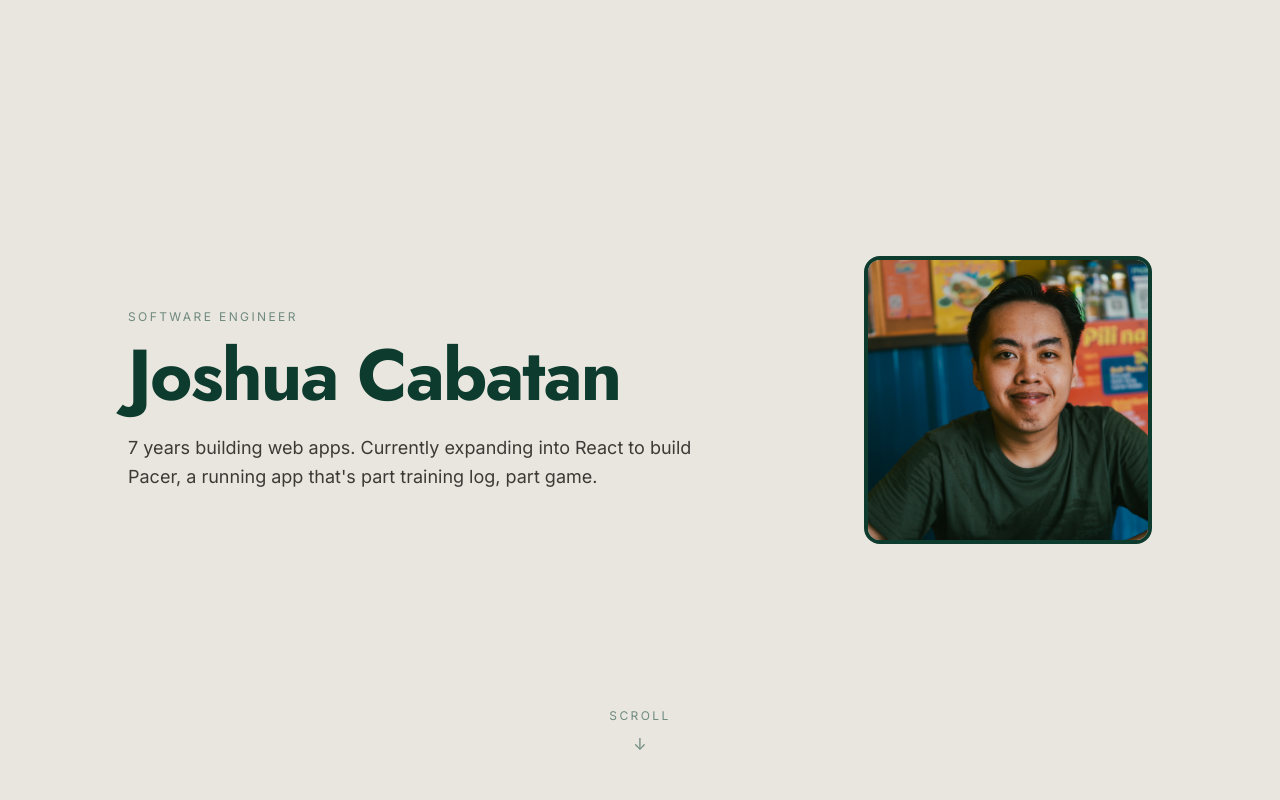
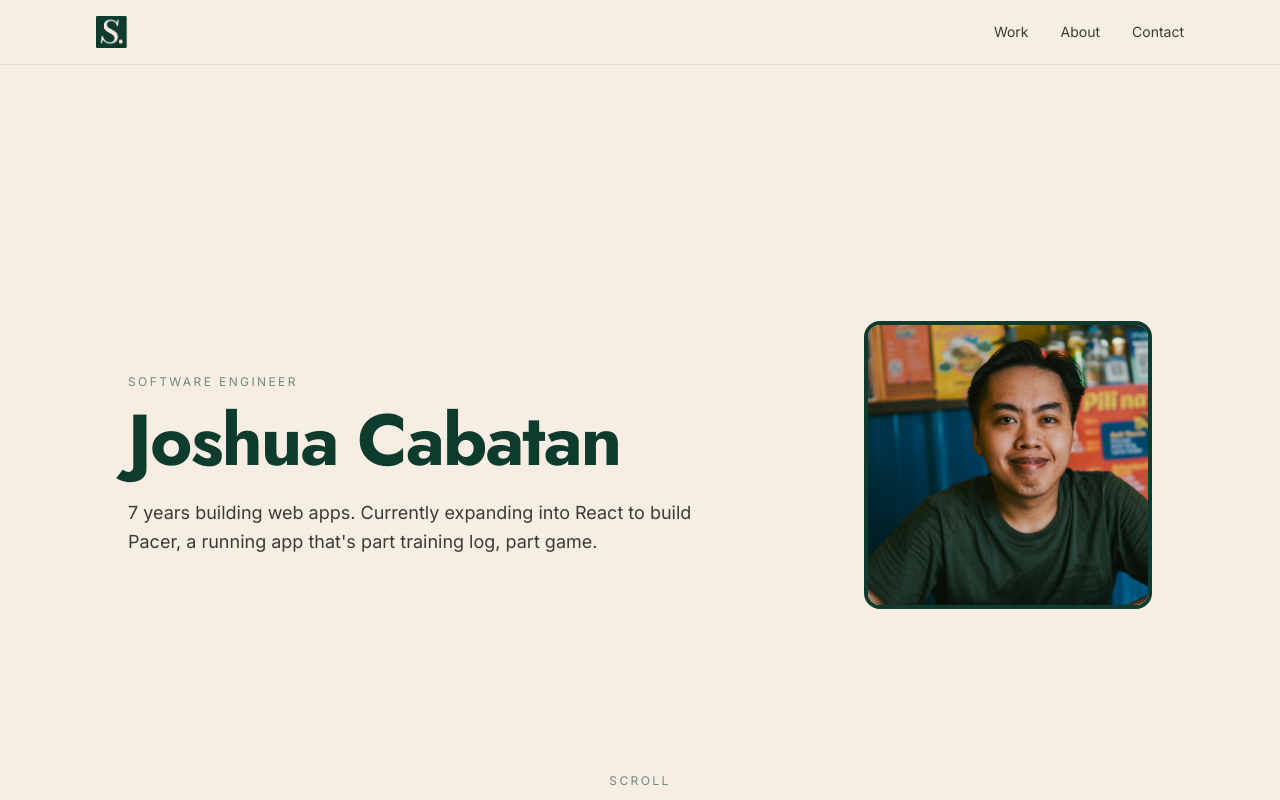
Before and after one commit to shuajo-dev/portfolio, a React (Vite) app: page / in a window 1280 px wide. Shown: the top 800 px of the page. Built offline with nearby package versions, Linux system fonts and the light colour scheme.

Commit message:
feat: add navbar and change primary colors

```diff
--- a/src/App.tsx
+++ b/src/App.tsx
@@ -4,12 +4,14 @@ import Projects from './components/Projects'
 import About from './components/About'
 import Contact from './components/Contact'
 import EasterEgg from './components/EasterEgg'
+import Navbar from './components/Navbar'
 
 function App() {
 
 
   return (
      <div className="bg-cream text-charcoal min-h-screen">
+        <Navbar />
         <Hero />
         <Projects />
         <About />
--- a/src/components/About.tsx
+++ b/src/components/About.tsx
@@ -7,7 +7,7 @@ const highlights = [
 
 function About() {
   return (
-    <section className="py-20 px-8 max-w-4xl mx-auto">
+    <section className="py-20 px-8 max-w-4xl mx-auto" id="about">
       <h2 className="font-heading text-4xl font-bold text-deep-green text-center mb-8">
         About
       </h2>
--- a/src/components/Contact.tsx
+++ b/src/components/Contact.tsx
@@ -1,6 +1,6 @@
 function Contact() {
   return (
-    <section className="py-20 px-8 bg-deep-green text-cream text-center">
+    <section className="py-20 px-8 bg-deep-green text-cream text-center" id="contact">
         <p className="font-body text-xs uppercase tracking-[0.2em] text-stone mb-4">
         Always Open to Opportunities
         </p>
--- /dev/null
+++ b/src/components/Navbar.tsx
@@ -0,0 +1,35 @@
+import logo  from "../assets/logo.png"
+
+const links = [
+    {href: '#projects', label: "Work"},
+    {href: '#about', label: "About"},
+    {href: '#contact', label: "Contact"},
+]
+
+function Navbar(){
+
+    return(
+       <nav className="sticky top-0 z-40 bg-cream/80 backdrop-blur-sm border-b border-stone/40">
+            <div className="max-w-6xl mx-auto px-8 flex items-center justify-between h-16">
+                <a href="#" className="flex items-center gap-2">
+                    <img src={logo} alt="Logo" className="h-8 w-8"/>
+                </a>
+
+                <div className="flex gap-8 font-body text-sm">
+                    {links.map((link) => (
+                        <a
+                            key={link.href}
+                            href={link.href}
+                            className="text-charcoal hover:text-deep-green hover:underline underline-offset-4 transition-colors focus-visible:outline-none focus-visible:ring-2 focus-visible:ring-deep-green focus-visible:ring-offset-2 focus-visible:ring-offset-cream rounded"
+
+                        >
+                            {link.label}
+                        </a>
+                    ))}
+                </div>
+            </div>
+        </nav>
+    )
+}
+
+export default Navbar
--- a/src/components/Projects.tsx
+++ b/src/components/Projects.tsx
@@ -3,7 +3,7 @@ import pacerLogo from '../assets/projects/pacer.jpg'
 
 function Projects(){
     return(
-        <section className="py-20 px-8 bg-stone/20">
+        <section className="py-20 px-8 bg-stone/20" id="projects">
             <p className="font-body text-xs uppercase tracking-[0.2em] text-sage mb-3 text-center">
             Selected Work
             </p>
--- a/src/index.css
+++ b/src/index.css
@@ -2,12 +2,22 @@
 
 
 @theme {
-  --color-deep-green: #0d3b2e;
+  --color-deep-green: #0D3B2E;
   --color-sage: #6f8a7f;
   --color-stone: #bfc7c2;
-  --color-cream: #e9e6df;
+  --color-cream: #F7EDE2;
   --color-charcoal: #3c3a36;
 
   --font-heading: "Jost", sans-serif;
   --font-body: "Inter", sans-serif;
 }
+
+html {
+  scroll-behavior: smooth;
+}
+
+@media (prefers-reduced-motion: reduce) {
+  html {
+    scroll-behavior: auto;
+  }
+}
```
Also changed, not shown: 1 other file (tests, documents, lock files or other folders).
